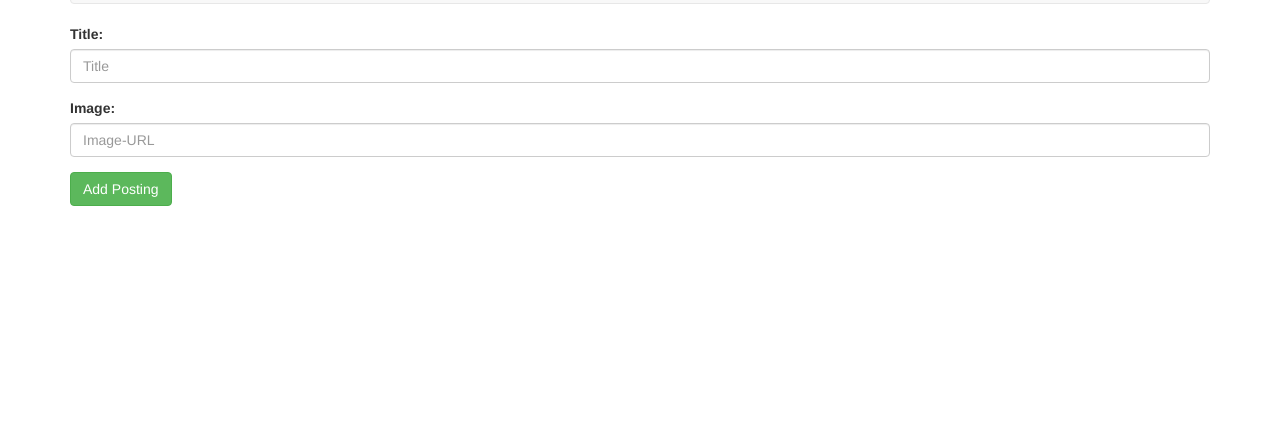
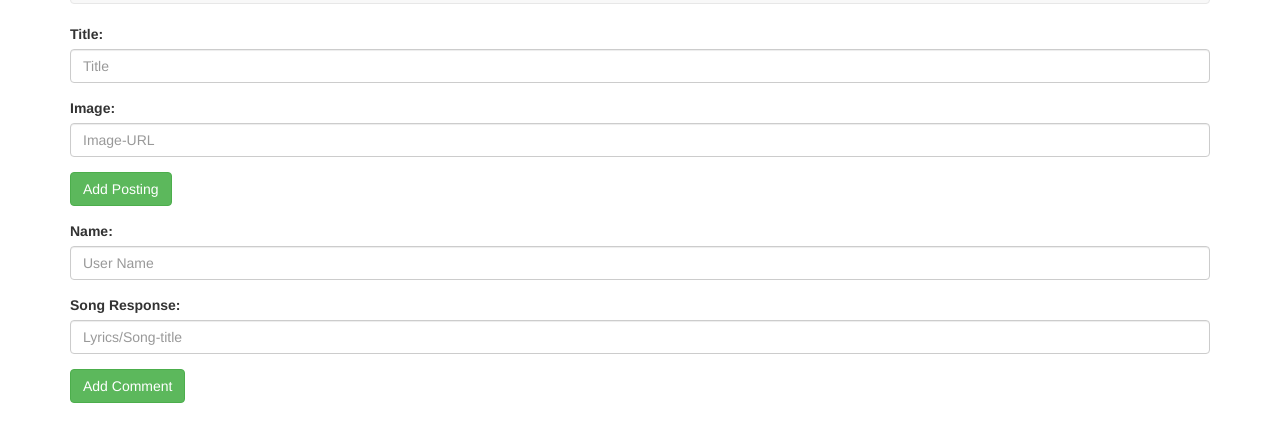
Before and after one commit to SeanMacKenzie/four-on-the-floor, a website: page public/index.html in a window 1280 px wide. Shown: the part 116-558 px from the top of the page. Drawn offline with nearby package versions, Linux system fonts and the light colour scheme; no server answers.

Commit message:
updated comment form

```diff
--- a/public/app/components/postings/postings-controller.js
+++ b/public/app/components/postings/postings-controller.js
@@ -53,7 +53,7 @@ function PostingsController() {
         </div>
         <div class="row">
             <div class="col-xs-12 text-center">
-                <button class="btn btn-default">Add Comment</button>
+                <button onclick="app.controllers.commentsController.addCommentForm()"class="btn btn-default">Add Comment</button>
             </div>
         </div>
 
--- a/public/index.html
+++ b/public/index.html
@@ -115,7 +115,24 @@
                 <div id="posting">
 
                 </div>
-                <div id="comments"></div>
+                <div id="comments">
+                        <form id="addPostingForm" class="form " onsubmit="app.controllers.postingsController.addComment(event)">
+                                <div class="form-group">
+                                    <label for="name">Name:</label>
+                                    <input type="text" name="name" class="form-control" placeholder="User Name" required>
+                                </div>
+                                <div class="form-group">
+                                    <label for="song-response">Song Response:</label>
+                                    <input type="text" name="song-response" class="form-control" placeholder="Lyrics/Song-title">
+                                </div>
+
+                                <div class="form-group">
+                                    <button class="btn btn-success" type="submit">Add Comment</button>
+                                </div>
+                            </form>
+
+                </div>
+
             </div>
         </div>
         <!-- NAV BAR
```
